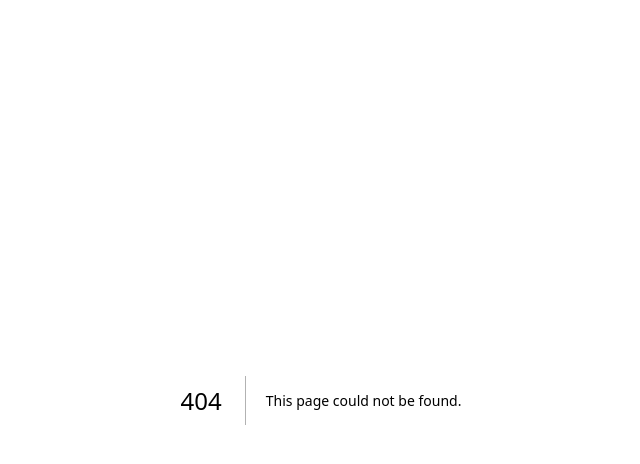
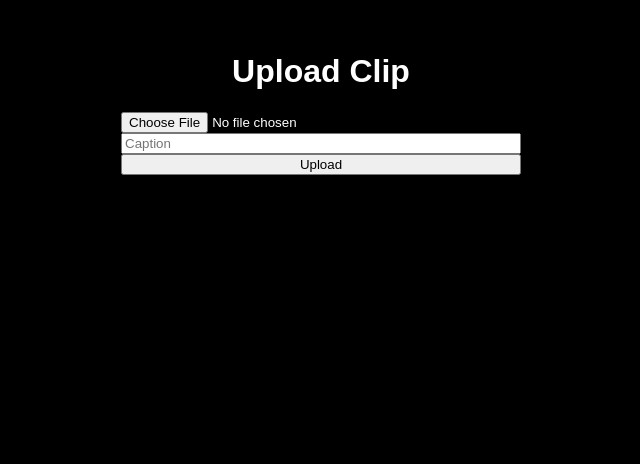
Before and after one commit to riotnetwork89/new-full-riot-, a Next.js app: page /upload in a window 1280 px wide. Before the commit this address had no page. Shown: the top 464 px of the page, without its empty margins (319-959 px from the left). Built offline with nearby package versions, Linux system fonts and the light colour scheme.

Commit message:
Add upload page

```diff
--- /dev/null
+++ b/pages/upload/index.js
@@ -0,0 +1,62 @@
+import { useState } from 'react';
+import { useRouter } from 'next/router';
+import { supabase } from '../../utils/supabase';
+
+export default function Upload() {
+  const router = useRouter();
+  const [file, setFile] = useState(null);
+  const [caption, setCaption] = useState('');
+  const [message, setMessage] = useState('');
+
+  const handleSubmit = async (e) => {
+    e.preventDefault();
+    const { data: { user } } = await supabase.auth.getUser();
+    if (!user) {
+      router.push('/login');
+      return;
+    }
+    if (!file) {
+      setMessage('Please choose a file');
+      return;
+    }
+    const filePath = `${Date.now()}_${file.name}`;
+    // Upload to Storage bucket named 'clips' (create bucket via Supabase UI if not exists)
+    const { data: uploadData, error: uploadError } = await supabase.storage
+      .from('clips')
+      .upload(filePath, file);
+    if (uploadError) {
+      setMessage(uploadError.message);
+      return;
+    }
+    // Get public URL for the uploaded file
+    const { data: publicUrlData } = supabase.storage.from('clips').getPublicUrl(filePath);
+    const video_url = publicUrlData?.publicUrl || '';
+    // Insert into fan_uploads table
+    const { error } = await supabase.from('fan_uploads').insert({
+      file_id: filePath,
+      submitted_by: user.id,
+      approved: false,
+      video_url,
+      caption,
+    });
+    if (error) {
+      setMessage(error.message);
+    } else {
+      setMessage('Upload successful! Awaiting approval.');
+      setFile(null);
+      setCaption('');
+    }
+  };
+
+  return (
+    <div style={{ display: 'flex', flexDirection: 'column', alignItems: 'center', padding: '2rem' }}>
+      <h1>Upload Clip</h1>
+      <form onSubmit={handleSubmit} style={{ display: 'flex', flexDirection: 'column', width: '400px' }}>
+        <input type="file" accept="video/*" onChange={(e) => setFile(e.target.files[0])} />
+        <input type="text" placeholder="Caption" value={caption} onChange={(e) => setCaption(e.target.value)} />
+        <button type="submit">Upload</button>
+        {message && <p>{message}</p>}
+      </form>
+    </div>
+  );
+}
```
